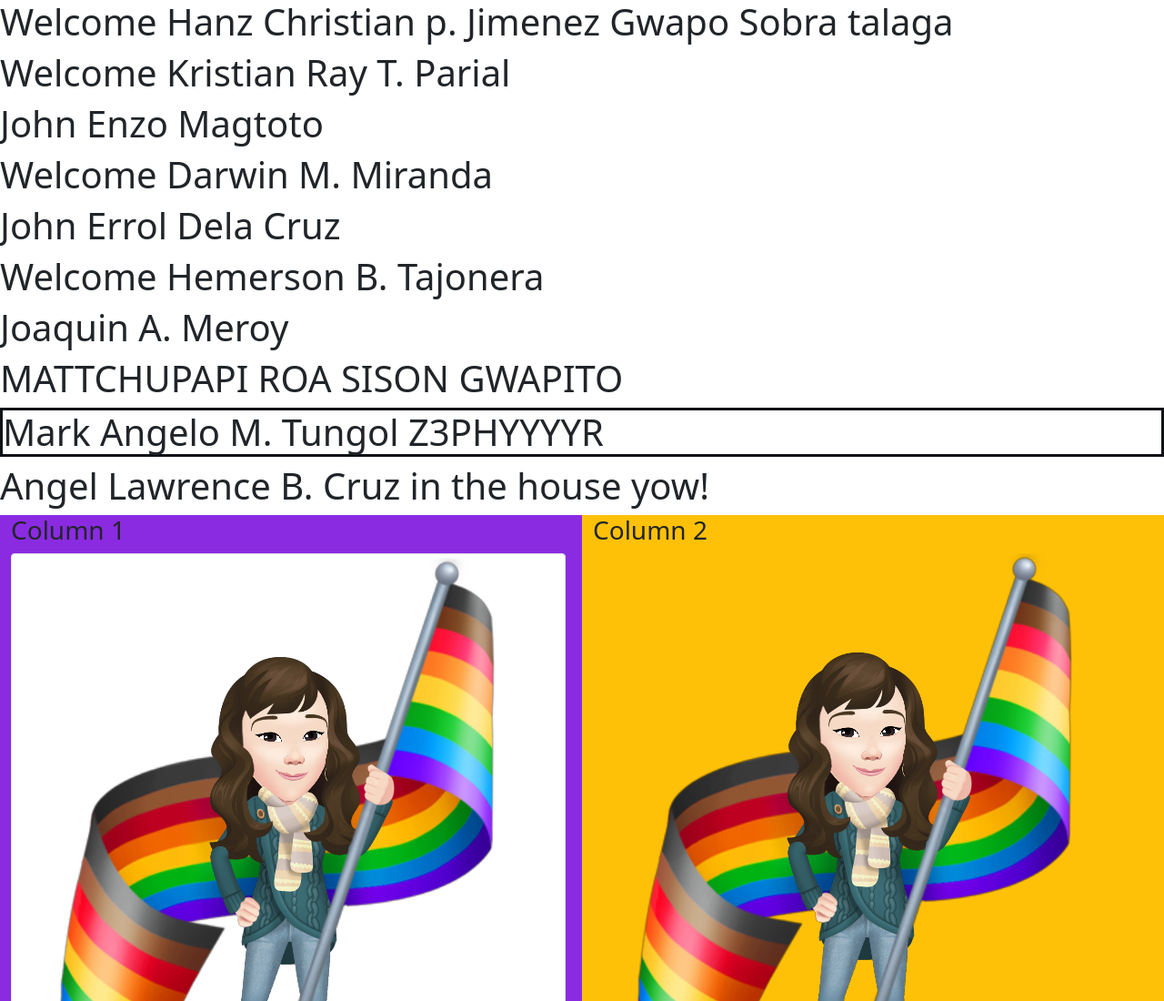
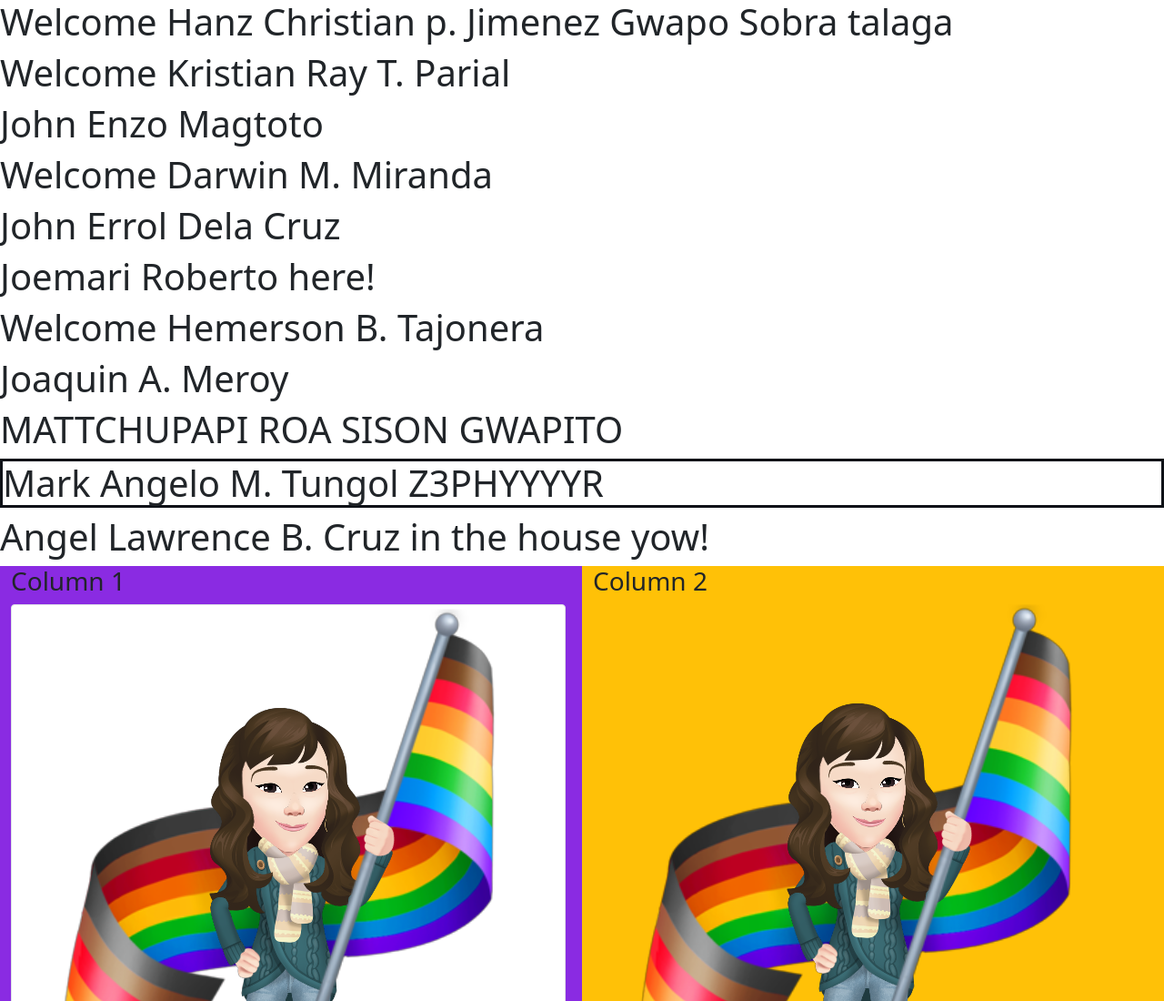
Before and after one commit to zanji21/samp, a plain HTML site: page Bootstrap/home3.html in a window 1280 px wide. Shown: the top 1100 px of the page at 91% size. Drawn offline with Linux system fonts and the light colour scheme.

Commit message:
Update home3.html (#14)
Co-authored-by: mariagracia15 <89884881+mariagracia15@users.noreply.github.com>

```diff
--- a/Bootstrap/home3.html
+++ b/Bootstrap/home3.html
@@ -19,6 +19,7 @@
     <h1>John Enzo Magtoto</h1>
    <h1>Welcome Darwin M. Miranda</h1>
   <h1>John Errol Dela Cruz</h1>
+    <h1>Joemari Roberto here!</h1>
    <h1>Welcome Hemerson B. Tajonera</h1>
     <h1>Joaquin A. Meroy</h1>
     <h1>MATTCHUPAPI ROA SISON GWAPITO</h1>
```
